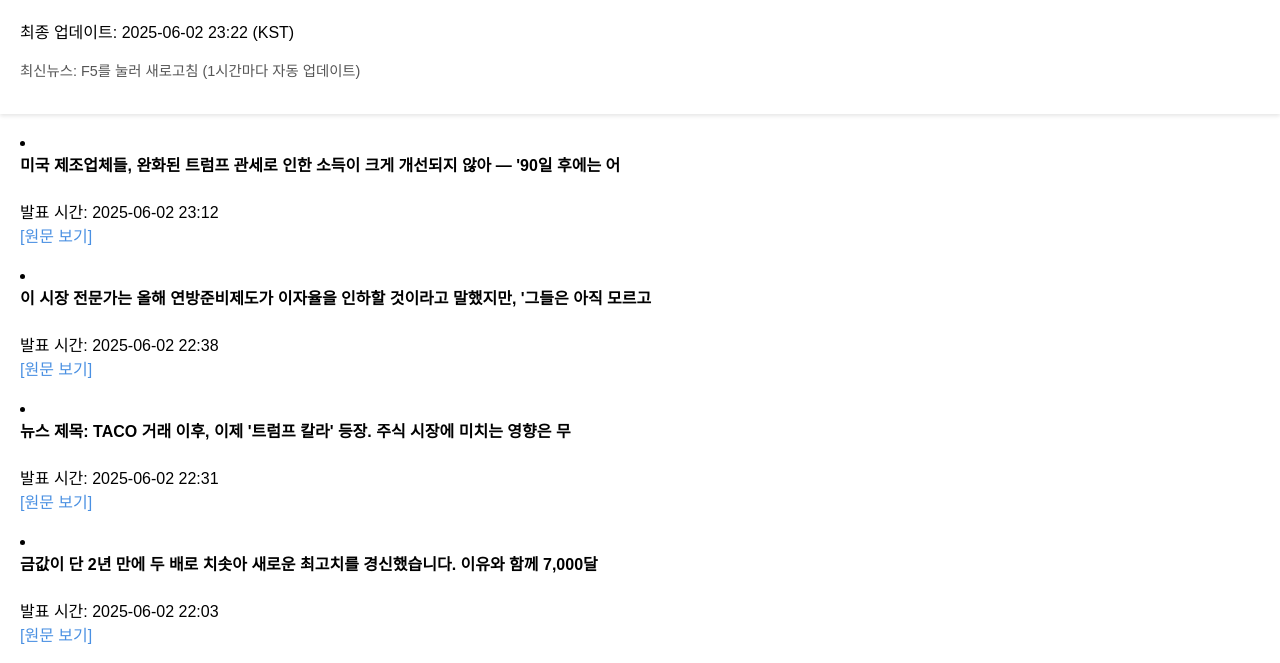
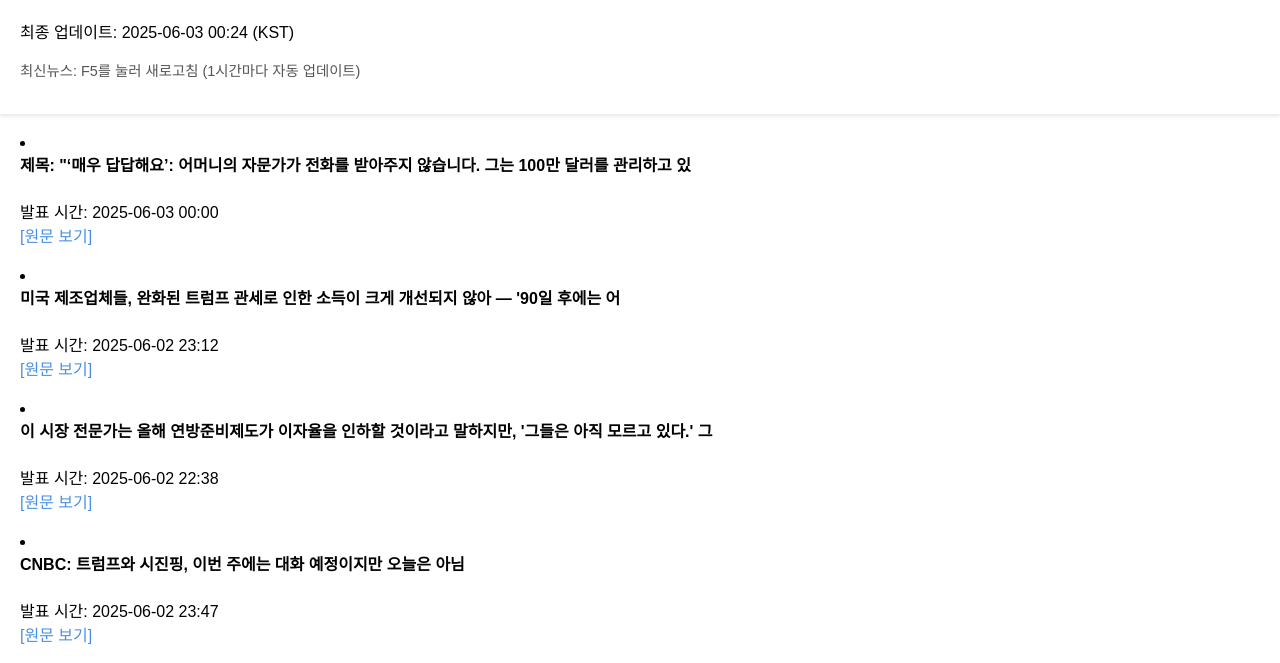
Before and after one commit to goma-news/goma-news, a plain HTML site: page goma_news_live_updated.html in a window 1280 px wide. Shown: the part 90-753 px from the top of the page. Drawn offline with Linux system fonts and the light colour scheme.

Commit message:
자동 업데이트: 뉴스 갱신

```diff
--- a/goma_news_live_updated.html
+++ b/goma_news_live_updated.html
@@ -17,30 +17,30 @@
 <body>
   <header>
     <h1>실시간 해외선물 뉴스</h1>
-    <p>최종 업데이트: 2025-06-02 23:22 (KST)</p>
+    <p>최종 업데이트: 2025-06-03 00:24 (KST)</p>
     <p style="font-size:0.9em; color:#555;">최신뉴스: F5를 눌러 새로고침 (1시간마다 자동 업데이트)</p>
   </header>
   <div class="news-container">
     <ul>
+      <li>
+        <strong>제목: "‘매우 답답해요’: 어머니의 자문가가 전화를 받아주지 않습니다. 그는 100만 달러를 관리하고 있</strong><br>
+        발표 시간: 2025-06-03 00:00<br>
+        <a href="https://www.marketwatch.com/story/i-am-getting-very-frustrated-my-mothers-adviser-has-not-returned-my-calls-he-manages-1-million-is-this-normal-346d87ab?mod=mw_rss_topstories" target="_blank">[원문 보기]</a>
+      </li>
       <li>
         <strong>미국 제조업체들, 완화된 트럼프 관세로 인한 소득이 크게 개선되지 않아 — '90일 후에는 어</strong><br>
         발표 시간: 2025-06-02 23:12<br>
         <a href="https://www.marketwatch.com/story/u-s-manufacturers-get-little-relief-from-relaxed-trump-tariffs-what-happens-in-90-days-cdbf6fbf?mod=mw_rss_topstories" target="_blank">[원문 보기]</a>
       </li>
       <li>
-        <strong>이 시장 전문가는 올해 연방준비제도가 이자율을 인하할 것이라고 말했지만, '그들은 아직 모르고</strong><br>
+        <strong>이 시장 전문가는 올해 연방준비제도가 이자율을 인하할 것이라고 말하지만, '그들은 아직 모르고 있다.' 그</strong><br>
         발표 시간: 2025-06-02 22:38<br>
         <a href="https://www.marketwatch.com/story/this-market-pro-says-the-fed-is-going-to-cut-interest-rates-this-year-but-they-dont-know-it-yet-is-he-right-12b715e3?mod=mw_rss_topstories" target="_blank">[원문 보기]</a>
       </li>
       <li>
-        <strong>뉴스 제목: TACO 거래 이후, 이제 '트럼프 칼라' 등장. 주식 시장에 미치는 영향은 무</strong><br>
-        발표 시간: 2025-06-02 22:31<br>
-        <a href="https://www.marketwatch.com/story/after-the-taco-trade-here-comes-the-trump-collar-heres-what-that-means-for-stocks-56bfa5a6?mod=mw_rss_topstories" target="_blank">[원문 보기]</a>
-      </li>
-      <li>
-        <strong>금값이 단 2년 만에 두 배로 치솟아 새로운 최고치를 경신했습니다. 이유와 함께 7,000달</strong><br>
-        발표 시간: 2025-06-02 22:03<br>
-        <a href="https://www.marketwatch.com/story/gold-prices-doubled-in-just-two-years-to-new-highs-why-it-could-keep-going-to-7-000-5daa03ba?mod=mw_rss_topstories" target="_blank">[원문 보기]</a>
+        <strong>CNBC: 트럼프와 시진핑, 이번 주에는 대화 예정이지만 오늘은 아님</strong><br>
+        발표 시간: 2025-06-02 23:47<br>
+        <a href="https://www.forexlive.com/news/cnbc-trump-and-xi-to-speak-this-week-but-not-today-20250602/" target="_blank">[원문 보기]</a>
       </li>
       <li>
         <strong>Fed의 로건: 불확실성에도 미국 경제는 탄탄하다</strong><br>
@@ -48,7 +48,7 @@
         <a href="https://www.forexlive.com/centralbank/feds-logan-despite-the-uncertainty-the-us-economy-is-resilient-20250602/" target="_blank">[원문 보기]</a>
       </li>
       <li>
-        <strong>미국 5월 ISM 제조업 지수 48.5로 예상치인 49.5를 하회</strong><br>
+        <strong>미국 5월 ISM 제조업 지수는 예상치인 49.5 대비 48.5로 나타났습니다.</strong><br>
         발표 시간: 2025-06-02 23:01<br>
         <a href="https://www.forexlive.com/news/us-ism-manufacturing-index-for-may-485-versus-495-estimate-20250602/" target="_blank">[원문 보기]</a>
       </li>
```
